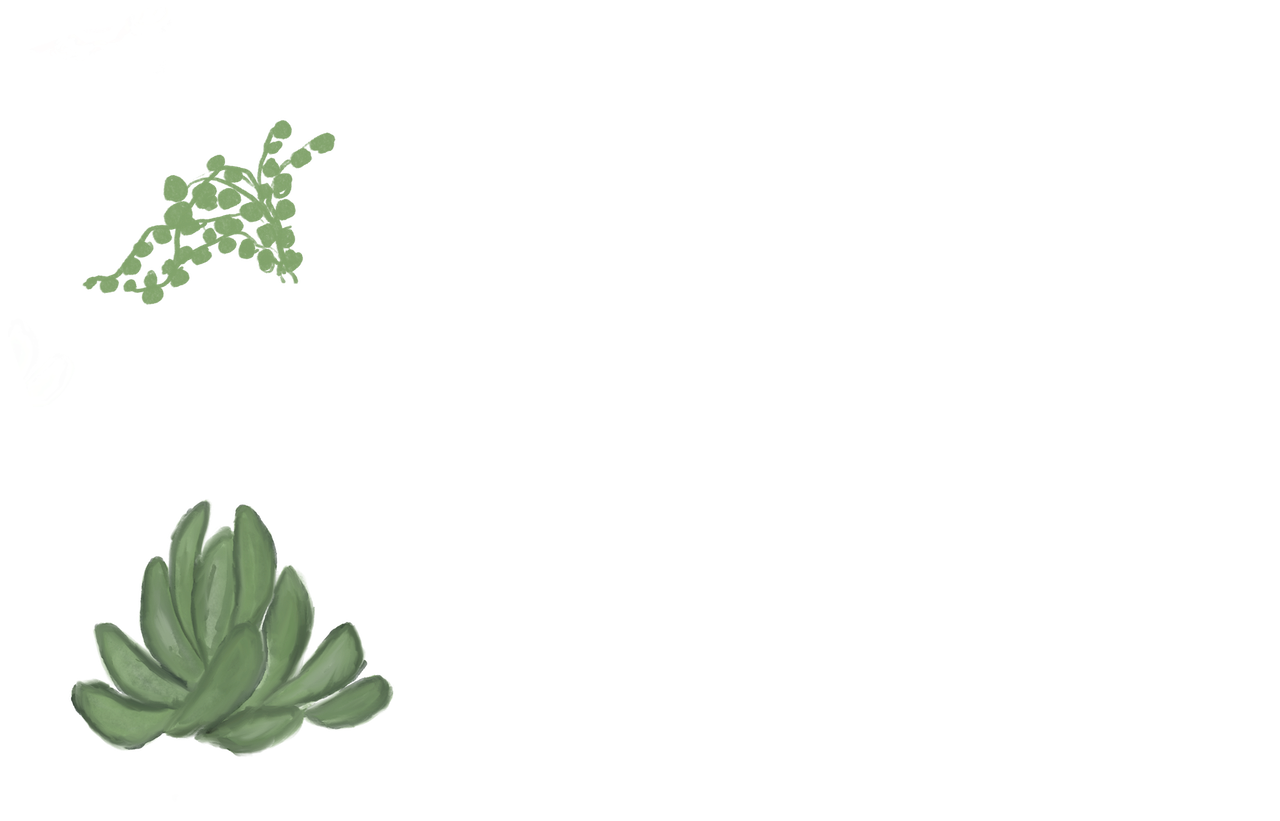
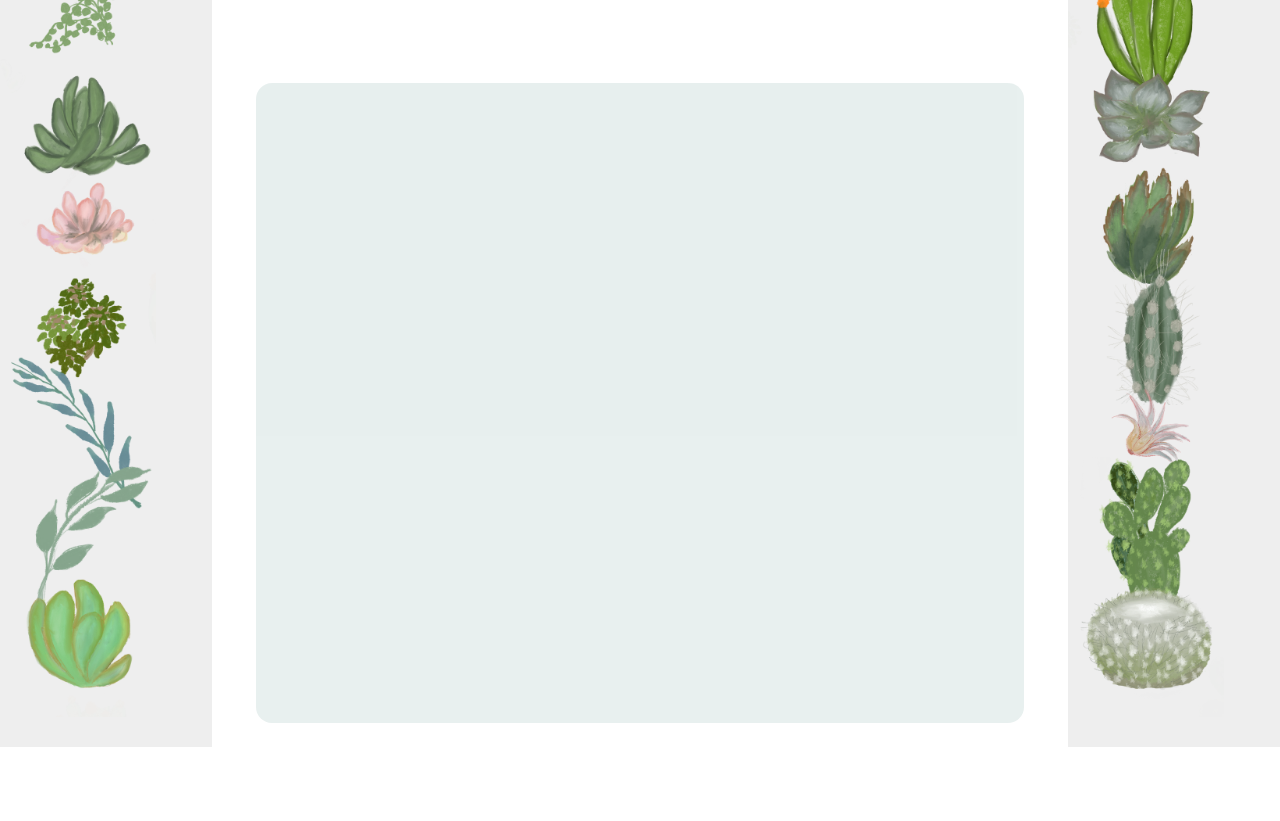
Before and after one commit to simonrichard-dev/MyTerrarium, a plain HTML site: page index.html in a window 1280 px wide. Shown: the part 73-894 px from the top of the page. After the commit the page ends 820 px from the top, so only its background shows below. Drawn offline with Linux system fonts and the light colour scheme.

Commit message:
24.11.2021 version - creation of the terrarium

```diff
--- a/index.html
+++ b/index.html
@@ -5,11 +5,12 @@
         <meta charsert="utf-8" />
         <meta http-equiv="X-UA-Compatible" content="IE=edge" />
         <meta name="viewport" content="width=device-width, initial-scale=1" />
+        <link rel="stylesheet" href="./style.css" />
     </head>
     <body>
         <h1>My Terrarium</h1>
         <div id="page">
-            <div id="left-container" class="container">
+            <div id="container" class="left-container">
                 <div class="plant-holder">
                     <img class="plant" alt="plant" id="plant1" src="./images/plant1.png" />
                 </div>
@@ -32,7 +33,7 @@
                     <img class="plant" alt="plant" id="plant7" src="./images/plant7.png" />
                 </div>
             </div>
-            <div id="right-container" class="container">
+            <div id="container" class="right-container">
                 <div class="plant-holder">
                     <img class="plant" alt="plant" id="plant8" src="./images/plant8.png" />
                 </div>
@@ -55,6 +56,10 @@
                     <img class="plant" alt="plant" id="plant14" src="./images/plant14.png" />
                 </div>
             </div>
+            <div class="jar-walls">
+            <div class="jar-top">
+            <div class="jar-bottom">
+            <div class="dirt">
         </div>
     </body>
 
--- /dev/null
+++ b/style.css
@@ -0,0 +1,83 @@
+body {
+    font-family: helvetica, arial, sans-serif;
+}
+
+h1 {
+    color: #3a241d;
+    text-align: center;
+}
+
+#container {
+    background-color: #eee;
+	width: 15%;
+	top: 0px;
+	position: absolute;
+	height: 100%;
+	padding: 10px;
+}
+
+.left-container {
+	left: 0px;
+}
+
+.right-container {
+	right: 0px;
+}
+
+.plant-holder {
+	position: relative;
+	height: 13%;
+	left: -10px;
+}
+
+.plant {
+	position: absolute;
+	max-width: 150%;
+	max-height: 150%;
+	z-index: 2;
+}
+
+.jar-walls {
+	height: 80%;
+	width: 60%;
+	background: #d1e1df;
+	border-radius: 1rem;
+	position: absolute;
+	bottom: 0.5%;
+	left: 20%;
+	opacity: 0.5;
+	z-index: 1;
+}
+
+.jar-top {
+	width: 50%;
+	height: 5%;
+	background: #d1e1df;
+	position: absolute;
+	bottom: 80.5%;
+	left: 25%;
+	opacity: 0.7;
+	z-index: 1;
+}
+
+.jar-bottom {
+	width: 50%;
+	height: 1%;
+	background: #d1e1df;
+	position: absolute;
+	bottom: 0%;
+	left: 25%;
+	opacity: 0.7;
+}
+
+.dirt {
+	width: 60%;
+	height: 5%;
+	background: #3a241d;
+	position: absolute;
+	border-radius: 0 0 1rem 1rem;
+	bottom: 1%;
+	left: 20%;
+	opacity: 0.7;
+	z-index: -1;
+}
```
